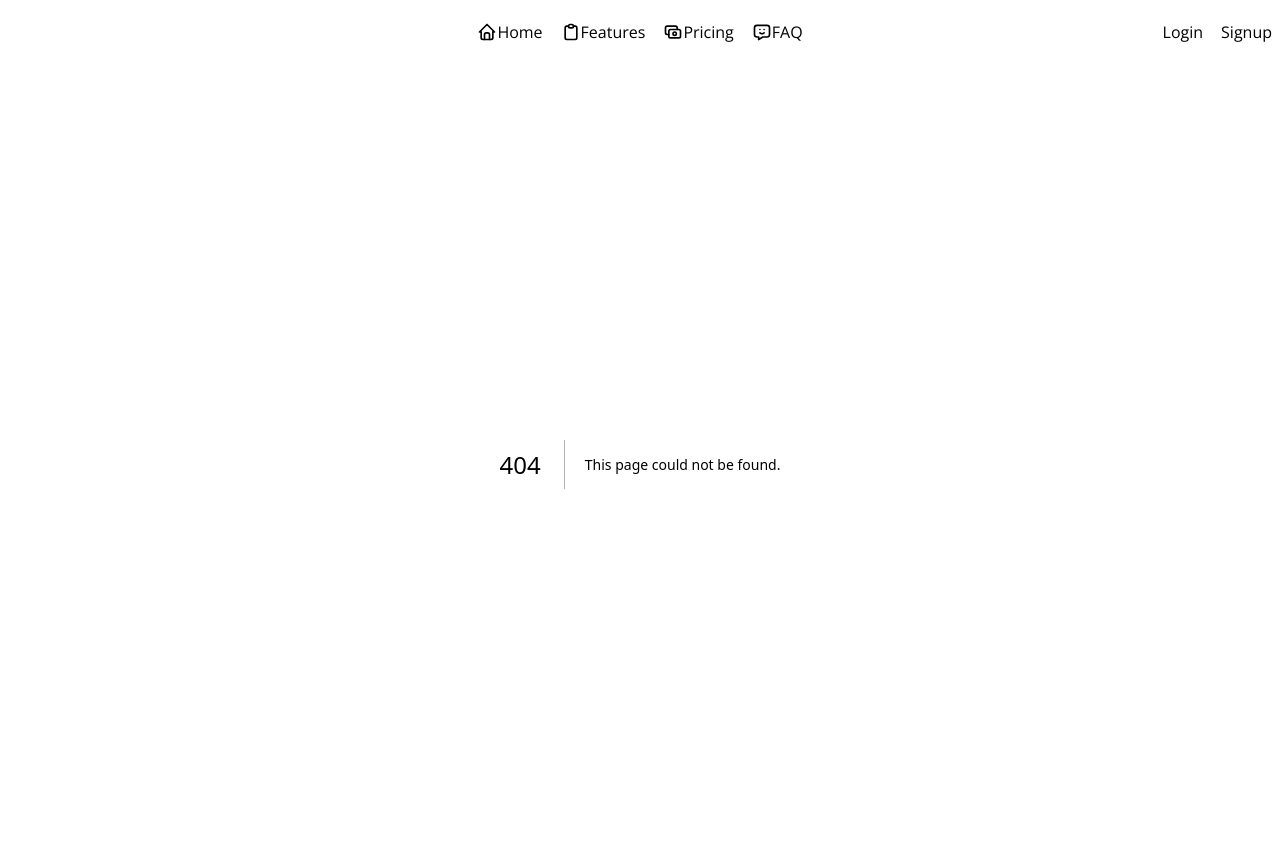
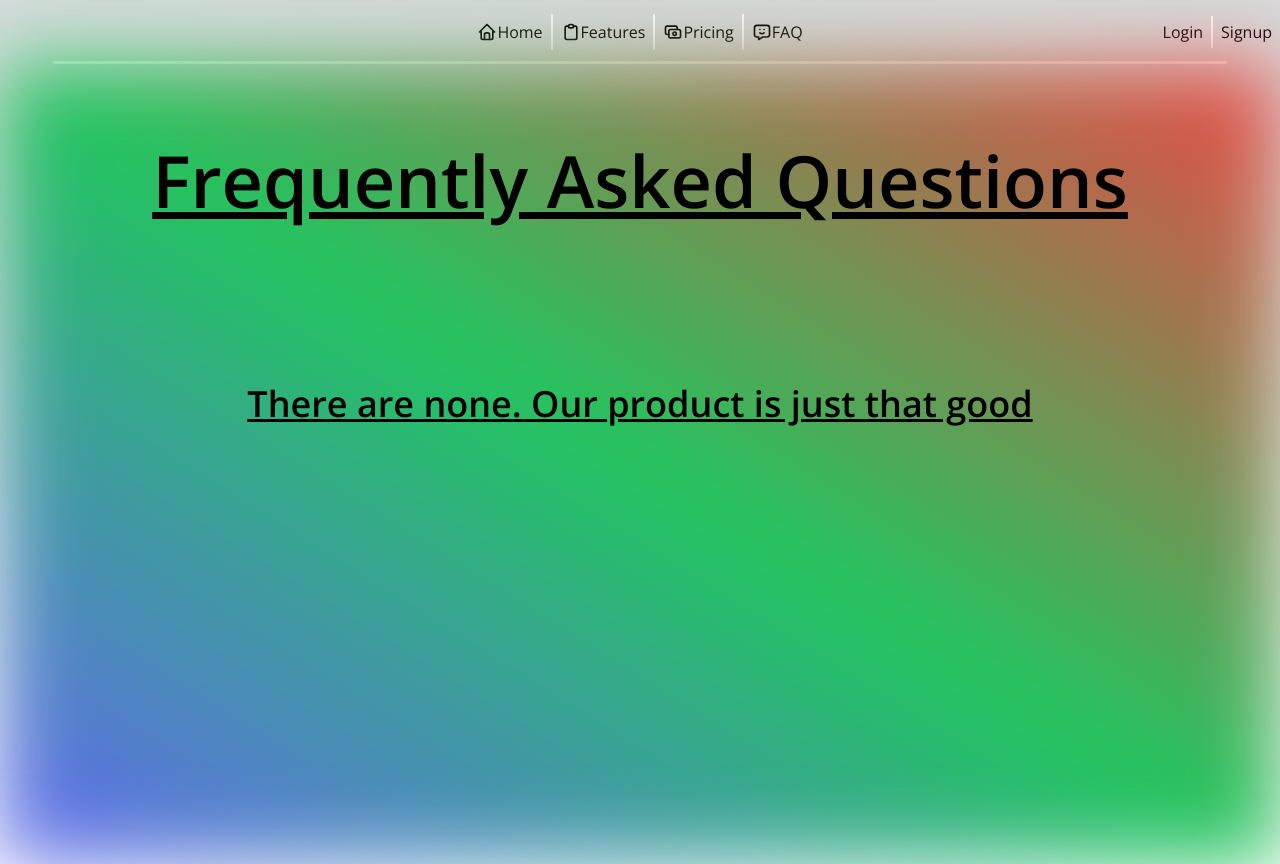
Before and after one commit to Epic-Oreo/super-intro, a Next.js app: page /faq in a window 1280 px wide. Before the commit this address had no page. Built offline with nearby package versions, Linux system fonts and the light colour scheme.

Commit message:
faq fake

```diff
--- /dev/null
+++ b/src/pages/faq.jsx
@@ -0,0 +1,11 @@
+const Faq = () => {
+    return (
+        <div className="h-screen w-screen">
+
+            <div className="h-full w-full bg-gradient-to-tr from-indigo-500 via-green-500 to-red-500 blur-2xl"></div>
+            <h1 className="w-full text-center text-7xl font-semibold absolute mt-0 top-36 underline">Frequently Asked Questions</h1>
+            <h1 className="w-full text-center text-4xl font-semibold absolute top-96 underline">There are none. Our product is just that good</h1>
+        </div>
+    )
+}
+export default Faq
--- a/src/pages/features.jsx
+++ b/src/pages/features.jsx
@@ -41,6 +41,7 @@ const Features = () => {
 
   return (
     <div>
+      <div className="absolute h-screen w-full bg-gradient-to-r from-cyan-500 to-blue-500 blur-xl brightness-50 -z-10"></div>
       <h1 className="text-7xl font-semibold text-center mt-5">Features</h1>
       <div className="flex flex-row justify-center mt-10 gap-4">
         <div className="flex flex-col w-96 gap-4">
```
